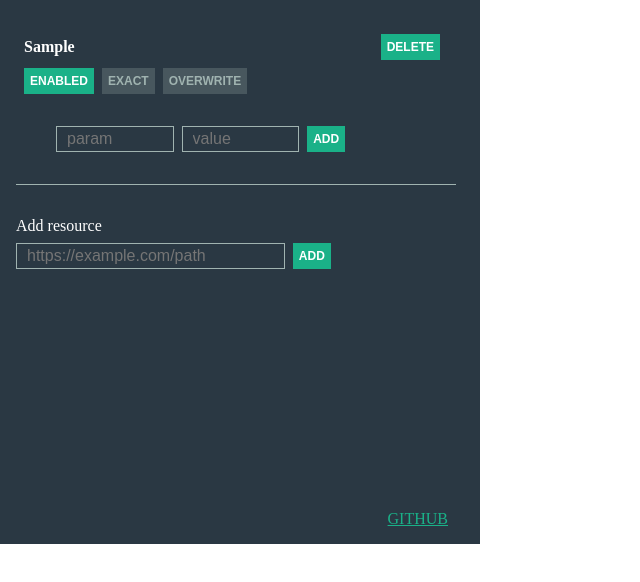
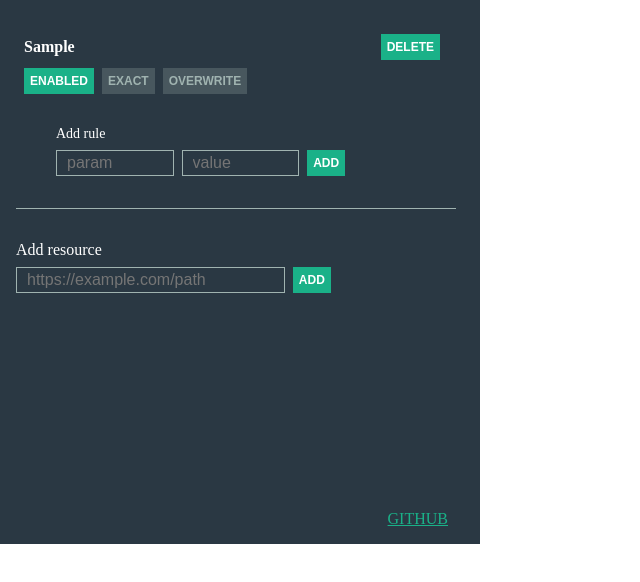
Before and after one commit to b0000ring/setget, a browser extension: page index.html in a window 1280 px wide. Both pictures are taken after typing "Sample" into the empty fields and a click on the button "ADD". Shown: the part 56-638 px from the top of the page, without its empty margins (0-640 px from the left). Drawn offline with Linux system fonts and the light colour scheme.

Commit message:
minor fixes

```diff
--- a/index.css
+++ b/index.css
@@ -47,6 +47,11 @@ header h3 {
   margin-right: 8px;
 }
 
+.resource-name {
+  word-wrap: break-word;
+  max-width: 80%;
+}
+
 .resource-name-wrapper {
   display: flex;
   justify-content: space-between;
@@ -89,13 +94,26 @@ header h3 {
   display: flex;
   font-size: 16px;
   margin: 18px 0px;
-  width: 198px;
+  width: 80%;
   justify-content: space-between;
   align-items: center;
 }
 
+.resource .rules .rule div:first-child {
+  word-break: break-word;
+  max-width: 65%;
+}
+
 .rule-new {
   margin-top: 32px;
+}
+
+.rule-new div:first-child {
+  font-size: 14px;
+  margin-bottom: 8px;
+}
+
+.rule-new-form {
   display: flex;
   align-items: center;
 }
--- a/index.js
+++ b/index.js
@@ -12,30 +12,30 @@ function init() {
 }
 
 function render() {
-  const root = document.querySelector('#root')
-  root.innerHTML = ''
+  const root = document.querySelector('#root');
+  root.innerHTML = '';
 
-  const result = Object.entries(data).map(renderResource)
+  const resources = Object.entries(data).map(renderResource);
 
-  const wrapper = document.createElement('div')
-  wrapper.className= 'resource-new'
+  const wrapper = document.createElement('div');
+  wrapper.className = 'resource-new';
 
-  const title = document.createElement('div')
-  title.textContent = 'Add resource'
+  const title = document.createElement('div');
+  title.textContent = 'Add resource';
 
-  const interface = document.createElement('div')
+  const interface = document.createElement('div');
 
-  const input = document.createElement('input')
-  input.placeholder = 'https://example.com/path'
-  input.id = 'add_input'
+  const input = document.createElement('input');
+  input.placeholder = 'https://example.com/path';
+  input.id = 'add_input';
 
-  const add = document.createElement('button')
-  add.innerHTML = 'Add'
-  add.addEventListener('click', addResource)
+  const add = document.createElement('button');
+  add.textContent = 'Add';
+  add.addEventListener('click', addResource);
 
-  interface.append(input, add)
-  wrapper.append(title, interface)
-  root.append(...result, wrapper)
+  interface.append(input, add);
+  wrapper.append(title, interface);
+  root.append(...resources, wrapper);
 }
 
 function toggleParam(resource, param) {
@@ -52,6 +52,7 @@ function renderResource(data) {
   nameWrapper.className = 'resource-name-wrapper'
 
   const name = document.createElement('div')
+  name.className = 'resource-name'
   name.innerHTML = key
 
   const interface = document.createElement('div')
@@ -83,8 +84,14 @@ function renderResource(data) {
 
   const rules = Object.entries(d.params).map((item) => renderRule(key, item))
 
+  const addRuleWrapper = document.createElement('div')
+  addRuleWrapper.className = 'rule-new'
+
   const newRule = document.createElement('div')
-  newRule.className = 'rule-new'
+  newRule.className = 'rule-new-form'
+
+  const ruleTitle = document.createElement('div')
+  ruleTitle.textContent = 'Add rule';
 
   const param = document.createElement('input')
   param.placeholder = 'param'
@@ -98,10 +105,11 @@ function renderResource(data) {
   add.innerHTML = 'Add'
   add.addEventListener('click', () => addRule(key))
 
+  newRule.append(ruleTitle, param, value, add)
   buttons.append(enabled)
   d.enabled && buttons.append(exact, overwrite)
-  d.enabled && newRule.append(param, value, add)
-  d.enabled && rulesWrapper.append(...rules, newRule)
+  d.enabled && addRuleWrapper.append(ruleTitle, newRule)
+  d.enabled && rulesWrapper.append(...rules, addRuleWrapper)
   nameWrapper.append(name, remove)
   interface.append(buttons)
   resource.append(nameWrapper, interface, rulesWrapper)
```
